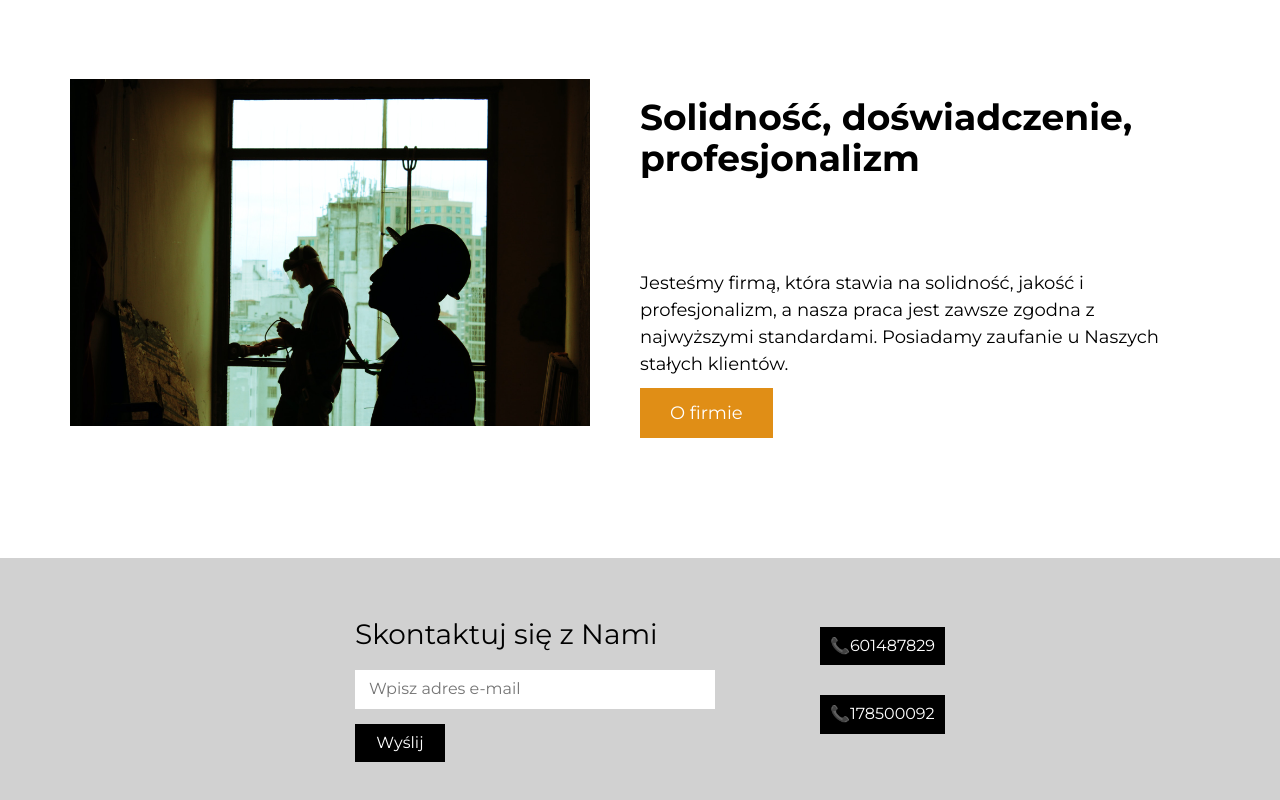
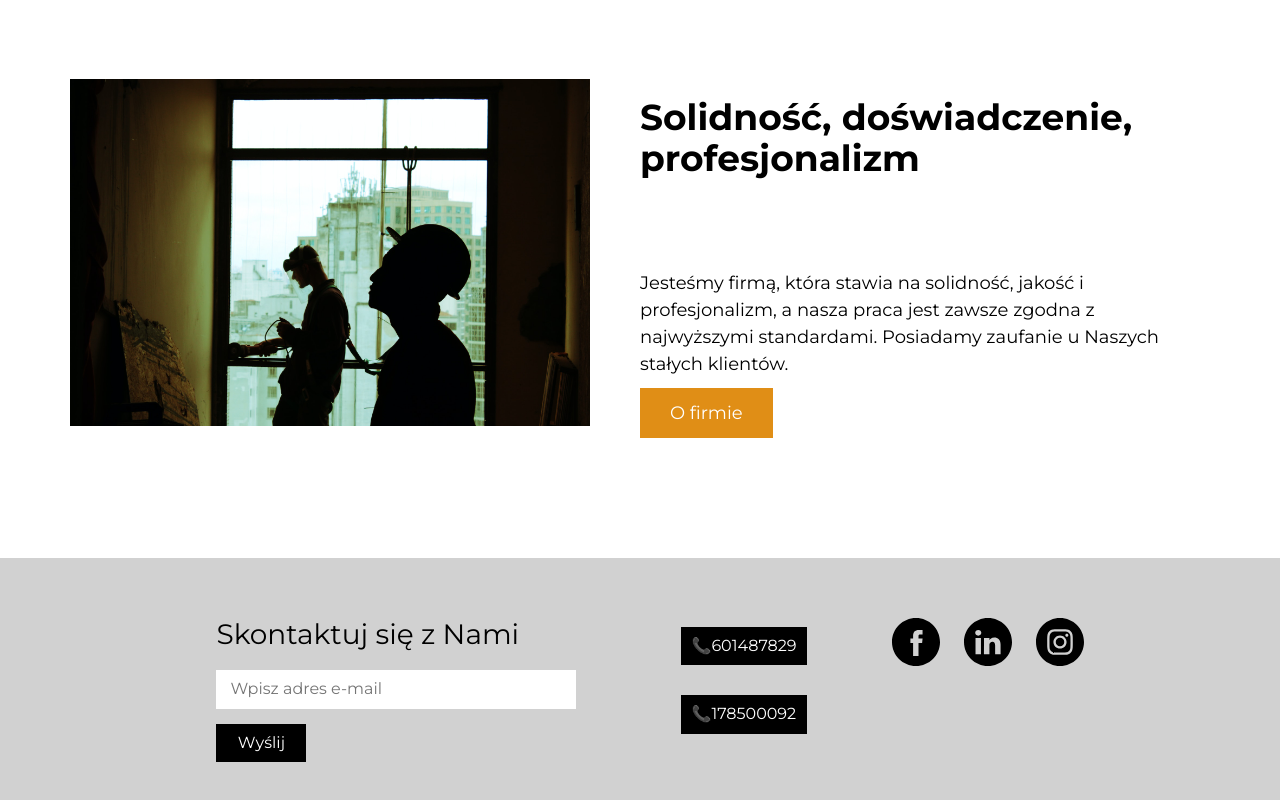
Before and after one commit to kingatos/apex-page-react, a React (Create React App) app: page / in a window 1280 px wide. Shown: the part 2069-2869 px from the top of the page. Built offline with nearby package versions, Linux system fonts and the light colour scheme.

Commit message:
render social media icons to footer

```diff
--- a/src/common/Footer/index.js
+++ b/src/common/Footer/index.js
@@ -1,4 +1,5 @@
 import { useState } from "react";
+import { socialMedia } from "./socialMedia";
 import {
   StyledFooter,
   StyledForm,
@@ -7,6 +8,8 @@ import {
   StyledLabel,
   StyledPlace,
   StyledButtonPhone,
+  WrapperIcon,
+  Link,
 } from "./styled";
 
 const Footer = () => {
@@ -41,6 +44,20 @@ const Footer = () => {
           📞178500092
         </StyledButtonPhone>
       </StyledPlace>
+
+      <WrapperIcon>
+        {socialMedia.map(({ name, link, Icon }) => (
+          <Link
+            key={name}
+            href={link}
+            title={name}
+            rel="noreferrer"
+            target="_blank"
+          >
+            <Icon />
+          </Link>
+        ))}
+      </WrapperIcon>
     </StyledFooter>
   );
 };
```
